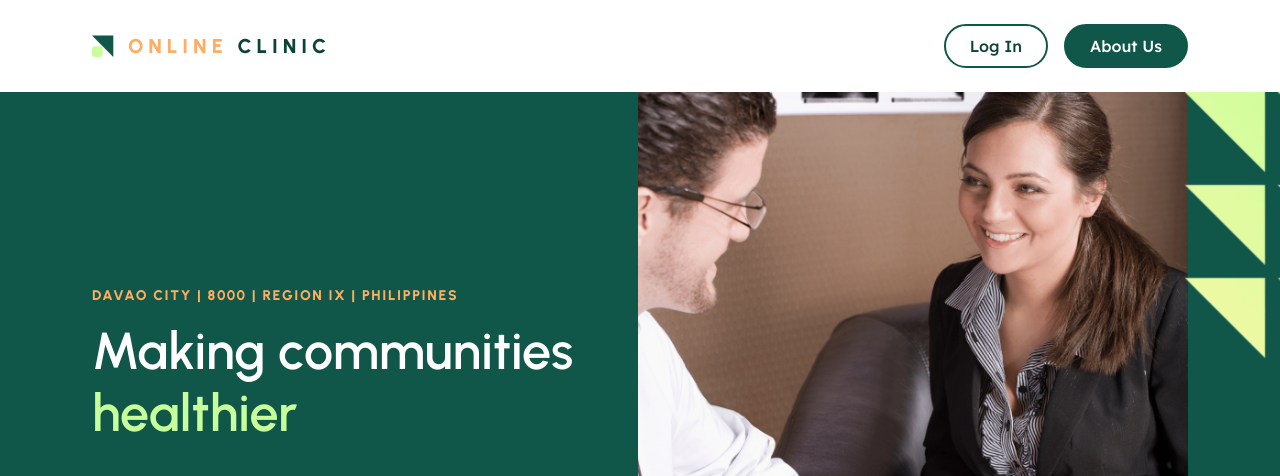
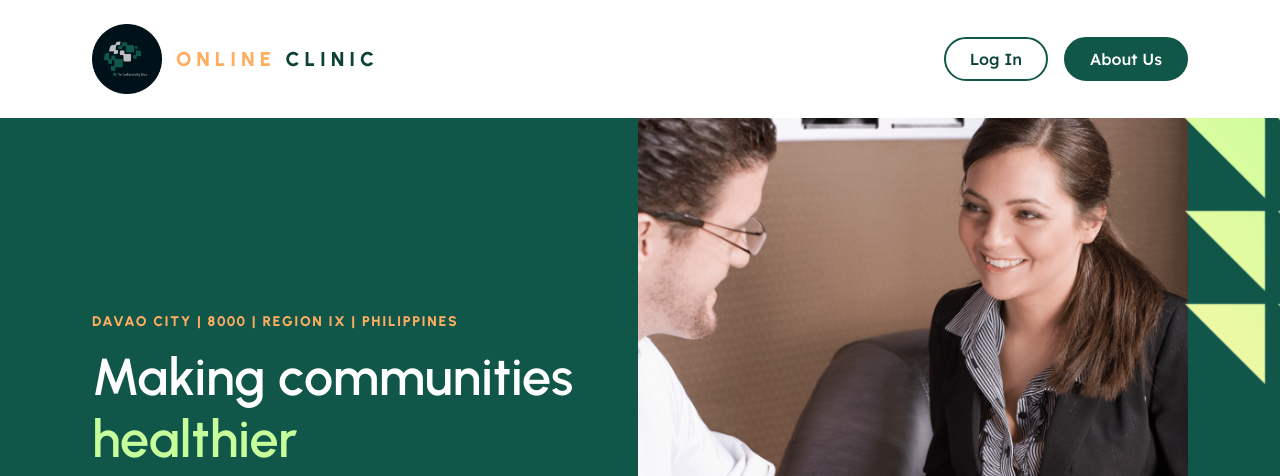
Before and after one commit to peter-0802/online_clinic_booking, a Flask app: page / in a window 1280 px wide. Shown: the top 476 px of the page. Run offline with Flask 2, Linux system fonts and the light colour scheme; the visitor is signed in with stand-in values (Sample User, id 1); some libraries are stand-ins or nearby versions.

Commit message:
lsat commit

```diff
--- a/templates/index.html
+++ b/templates/index.html
@@ -60,8 +60,9 @@
           <div class="max-width">
             <div class="home-logo">
               <img
+              style="width: 70px; height: 70px;"
                 alt="image"
-                src="{{url_for('static', filename='assets/group 2.svg')}}"
+                src="{{url_for('static', filename='assets/logoB.png')}}"
                 class="home-image"
               />
               <span class="brand-Name">
```
Also changed, not shown: static/assets/logoA.png (added), static/assets/logoB.png (added), static/assets/logoC.png (added).
